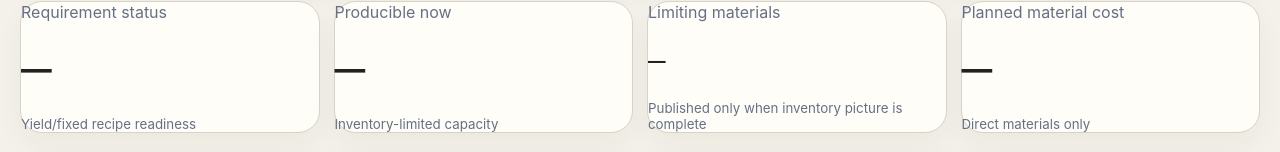
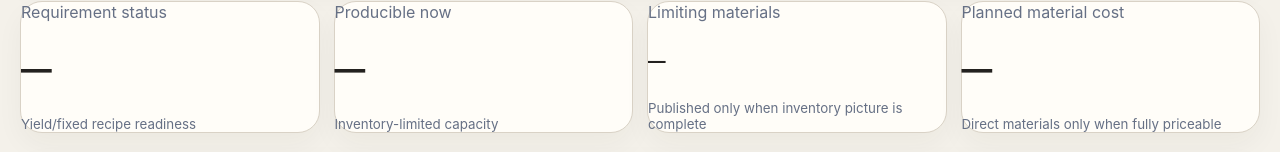
Before and after one commit to nhardbalansag/craft-business-manager, a React (Vite) app: page / in a window 1280 px wide. Both pictures are taken after a click on the button "Production". Shown: the part 434-586 px from the top of the page. Built offline with nearby package versions, Linux system fonts and the light colour scheme.

Commit message:
fix: reconcile production batch cost with physical count quantities

```diff
--- a/src/ui/production/ProductionPage.tsx
+++ b/src/ui/production/ProductionPage.tsx
@@ -126,10 +126,23 @@ export function ProductionPage() {
   const exceedsCapacity =
     Boolean(capacity?.status === 'ready' && capacity.produciblePieces !== null && quantity > capacity.produciblePieces);
 
+  const completeCostCoverage = Boolean(
+    plan &&
+    costPreview?.status === 'ready' &&
+    costPreview.lines.length === plan.requirements.length &&
+    plan.requirements.every((requirement) => costById.has(requirement.materialId.toLocaleLowerCase())),
+  );
   const wasteAdjustedCostPerProduct =
-    plan && costPreview ? costPreview.totalMaterialCostPerProduct * plan.safetyWasteMultiplier : null;
+    plan && completeCostCoverage && costPreview
+      ? costPreview.totalMaterialCostPerProduct * plan.safetyWasteMultiplier
+      : null;
   const plannedBatchMaterialCost =
-    wasteAdjustedCostPerProduct !== null ? wasteAdjustedCostPerProduct * quantity : null;
+    plan && completeCostCoverage
+      ? plan.requirements.reduce((total, requirement) => {
+          const cost = costById.get(requirement.materialId.toLocaleLowerCase());
+          return total + (cost ? cost.costPerBaseUnit * requirement.plannedBatchBaseQuantity : 0);
+        }, 0)
+      : null;
 
   const allIssues = [
     ...(plan?.issues.map((issue) => ({ source: 'Requirement', message: issue.message })) ?? []),
@@ -204,7 +217,7 @@ export function ProductionPage() {
         <article className="panel production-summary-card">
           <span>Planned material cost</span>
           <strong>{plannedBatchMaterialCost !== null ? peso.format(plannedBatchMaterialCost) : '—'}</strong>
-          <small>{wasteAdjustedCostPerProduct !== null ? `${peso.format(wasteAdjustedCostPerProduct)} waste-adjusted / piece` : 'Direct materials only'}</small>
+          <small>{wasteAdjustedCostPerProduct !== null ? `${peso.format(wasteAdjustedCostPerProduct)} mathematical waste-adjusted / piece` : 'Direct materials only when fully priceable'}</small>
         </article>
       </div>
 
```
